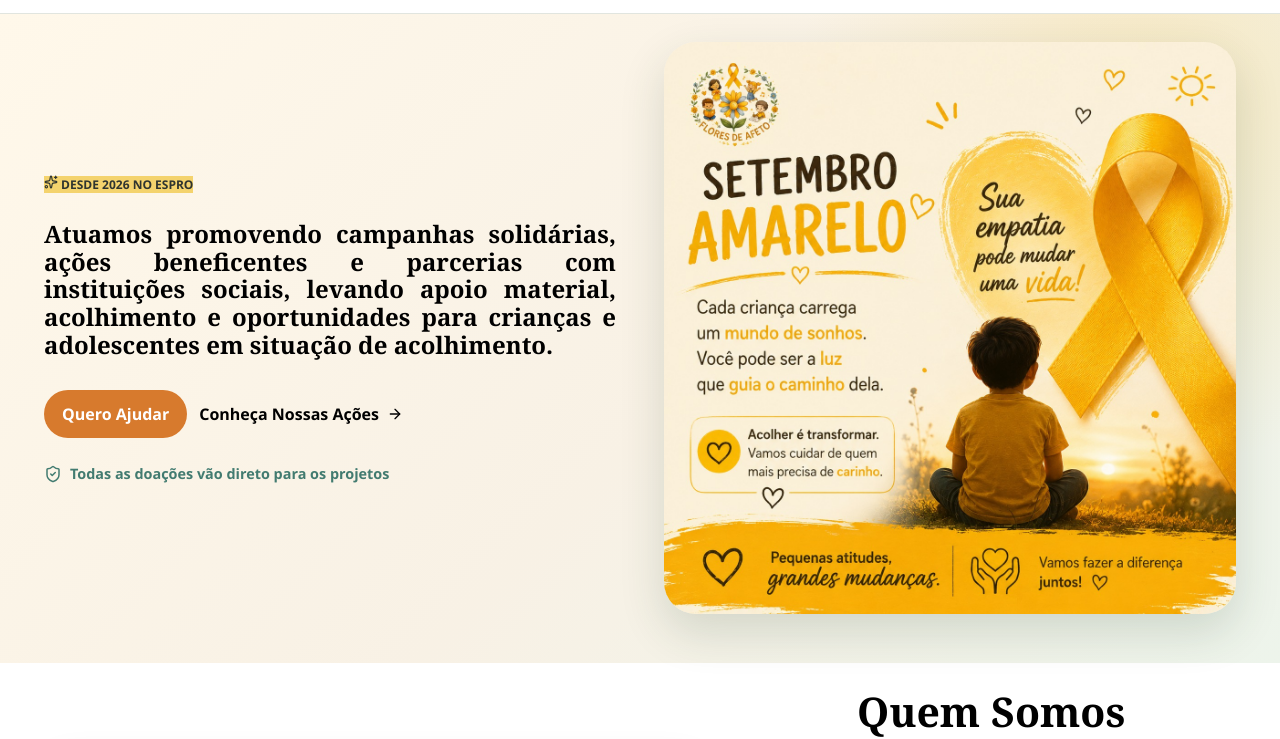
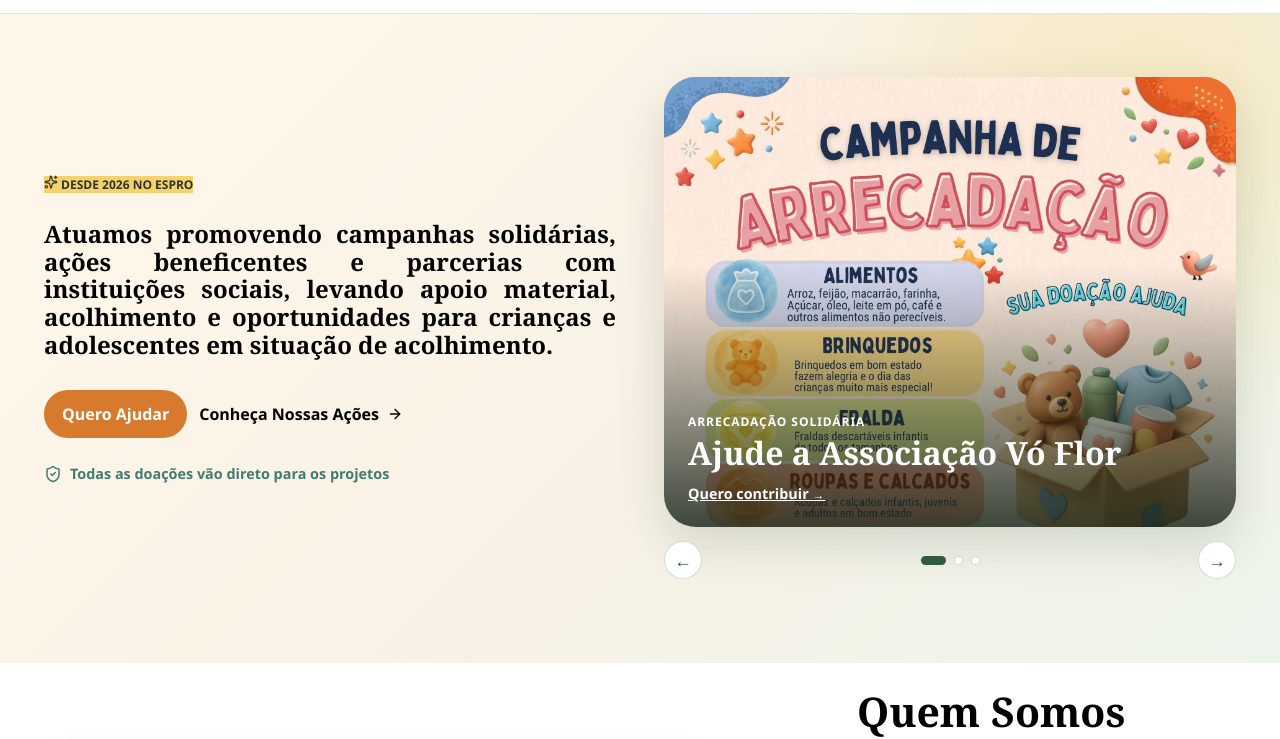
Before and after one commit to jonathandamasceno/floresdeafeto, a plain HTML site: page site/index.html in a window 1280 px wide. Shown: the part 61-800 px from the top of the page. Drawn offline with Linux system fonts and the light colour scheme.

Commit message:
add carrossel no inicio e bug no js

```diff
--- a/site/css/styles.css
+++ b/site/css/styles.css
@@ -153,9 +153,23 @@
   min-height: 480px;
   object-fit: cover;
 }
-.bg-hero-warm .absolute {
-  z-index: 2;
-}
+.bg-hero-warm .absolute { z-index: 2; }
+.hero-carousel-viewport { overflow: hidden; border-radius: 32px; box-shadow: var(--sombra-forte); background: #23452c; }
+.hero-carousel-track { display: flex; transition: transform .45s ease; }
+.hero-slide { position: relative; min-width: 100%; aspect-ratio: 1.27 / 1; overflow: hidden; }
+.hero-slide img { width: 100%; height: 100%; object-fit: contain; object-position: center; border-radius: 0; background: #f4eee3; }
+.hero-slide::after { position: absolute; inset: 42% 0 0; background: linear-gradient(transparent, rgba(20,35,24,.82)); content: ""; }
+.hero-slide-caption { position: absolute; right: 24px; bottom: 22px; left: 24px; z-index: 2; display: grid; gap: 4px; color: #fff; }
+.hero-slide-caption span { font-size: .75rem; font-weight: 800; letter-spacing: .08em; text-transform: uppercase; }
+.hero-slide-caption strong { font-family: Georgia, "Times New Roman", serif; font-size: clamp(1.3rem, 2.5vw, 2rem); line-height: 1.1; }
+.hero-slide-caption a { width: fit-content; margin-top: 8px; color: #fff; font-size: .9rem; font-weight: 800; text-decoration: underline; }
+.hero-carousel-controls { display: flex; align-items: center; justify-content: space-between; gap: 12px; margin-top: 14px; }
+.hero-carousel-button, .hero-carousel-dots button { border: 1px solid rgba(49,92,59,.22); background: #fff; color: var(--verde); }
+.hero-carousel-button { width: 38px; height: 38px; border-radius: 50%; font-size: 1.1rem; }
+.hero-carousel-button:hover, .hero-carousel-dots button:hover, .hero-carousel-dots button.is-active { background: var(--verde); color: #fff; }
+.hero-carousel-dots { display: flex; gap: 8px; }
+.hero-carousel-dots button { width: 9px; height: 9px; padding: 0; border-radius: 50%; }
+.hero-carousel-dots button.is-active { width: 25px; border-radius: 999px; }
 
 
 .section-pad {
--- a/site/index.html
+++ b/site/index.html
@@ -96,9 +96,45 @@
                 Todas as doações vão direto para os projetos
               </p>
             </div>
-            <div class="relative">
+            <div class="relative hero-carousel" aria-roledescription="carrossel" aria-label="Destaques das ações e da arrecadação">
+              <div class="hero-carousel-viewport">
+                <div class="hero-carousel-track">
+                  <article class="hero-slide is-active" aria-roledescription="slide" aria-label="1 de 3">
+                    <img src="imagens/arrecadacao-vo-flor.jpeg" alt="Arrecadação para a Associação Vó Flor" width="1408" height="1104">
+                    <div class="hero-slide-caption">
+                      <span>Arrecadação solidária</span>
+                      <strong>Ajude a Associação Vó Flor</strong>
+                      <a href="#parcerias">Quero contribuir <span aria-hidden="true">→</span></a>
+                    </div>
+                  </article>
+                  <article class="hero-slide" aria-roledescription="slide" aria-label="2 de 3" aria-hidden="true">
+                    <img src="imagens/aviso-setembro1.jpg" alt="Ação do Setembro Amarelo" width="1408" height="1104">
+                    <div class="hero-slide-caption">
+                      <span>Ações que acolhem</span>
+                      <strong>Presença, cuidado e escuta</strong>
+                    </div>
+                  </article>
+                  <article class="hero-slide" aria-roledescription="slide" aria-label="3 de 3" aria-hidden="true">
+                    <img src="imagens/dia-do-estudante.png" alt="Ação educativa da Flores de Afeto" width="1408" height="1104">
+                    <div class="hero-slide-caption">
+                      <span>Educação e oportunidades</span>
+                      <strong>Construindo novos caminhos</strong>
+                    </div>
+                  </article>
+                </div>
+              </div>
+              <div class="hero-carousel-controls">
+                <button type="button" class="hero-carousel-button hero-carousel-prev" aria-label="Slide anterior">←</button>
+                <div class="hero-carousel-dots" aria-label="Selecionar slide">
+                  <button type="button" class="is-active" aria-label="Ver slide 1" aria-current="true"></button>
+                  <button type="button" aria-label="Ver slide 2"></button>
+                  <button type="button" aria-label="Ver slide 3"></button>
+                </div>
+                <button type="button" class="hero-carousel-button hero-carousel-next" aria-label="Próximo slide">→</button>
+              </div>
               <div class="overflow-hidden rounded-4xl shadow-lift">
-                <img src="imagens/aviso-setembro1.jpg" alt="Ação do Setembro Amarelo" width="1408" height="1104" class="w-full object-cover">
+                <!-- imagem anterior substituida pelo carrossel -->
+
               </div>
               <div class="absolute -bottom-6 -left-4 hidden rounded-3xl bg-card p-5 shadow-lift sm:block">
                 <span class="flex items-center gap-3">
@@ -387,7 +423,7 @@
             oportunidades de desenvolvimento integral a crianças em situação de vulnerabilidade.
           </p>
             <div class="parcerias-actions flex flex-wrap justify-center items-center gap-3">
-              <a onclick="copiar(1, event)" class="btn-doe inline-flex items-center justify-center gap-2 whitespace-nowrap rounded-full font-bold cursor-pointer transition-all focus-visible:outline-none focus-visible:ring-2 focus-visible:ring-ring focus-visible:ring-offset-2 disabled:pointer-events-none disabled:opacity-50 bg-info text-accent-foreground shadow-warm hover:brightness-105 hover:-translate-y-0.5 h-13 px-8 text-base"><script src="script.js" defer></script>
+              <a onclick="copiar(1, event)" class="btn-doe inline-flex items-center justify-center gap-2 whitespace-nowrap rounded-full font-bold cursor-pointer transition-all focus-visible:outline-none focus-visible:ring-2 focus-visible:ring-ring focus-visible:ring-offset-2 disabled:pointer-events-none disabled:opacity-50 bg-info text-accent-foreground shadow-warm hover:brightness-105 hover:-translate-y-0.5 h-13 px-8 text-base">
                 Doar via Pix
               </a>
               <a onclick="copiar(2, event)" class="btn-doe inline-flex items-center justify-center gap-2 whitespace-nowrap rounded-full font-bold cursor-pointer transition-all focus-visible:outline-none focus-visible:ring-2 focus-visible:ring-ring focus-visible:ring-ring-offset-2 disabled:pointer-events-none disabled:opacity-50 bg-accent text-info-foreground shadow-soft hover:bg-info/90 h-13 px-8 text-base">
--- a/site/script.js
+++ b/site/script.js
@@ -1,4 +1,5 @@
-document.addEventListener("DOMContentLoaded", function () {
+if (typeof document !== "undefined") {
+  document.addEventListener("DOMContentLoaded", function () {
   const year = document.getElementById("year");
 
   if (year) {
@@ -22,7 +23,37 @@
     });
   });
 
-  // Destaque do menu conforme a seção.
+
+  // Carrossel de destaques no hero.
+  const carousel = document.querySelector(".hero-carousel");
+  if (carousel) {
+    const track = carousel.querySelector(".hero-carousel-track");
+    const slides = Array.from(carousel.querySelectorAll(".hero-slide"));
+    const dots = Array.from(carousel.querySelectorAll(".hero-carousel-dots button"));
+    let current = 0;
+    let timer;
+    function showSlide(index) {
+      current = (index + slides.length) % slides.length;
+      track.style.transform = `translateX(-${current * 100}%)`;
+      slides.forEach((slide, i) => slide.setAttribute("aria-hidden", String(i !== current)));
+      dots.forEach((dot, i) => {
+        dot.classList.toggle("is-active", i === current);
+        dot.toggleAttribute("aria-current", i === current);
+      });
+    }
+    function restart() {
+      clearInterval(timer);
+      timer = setInterval(() => showSlide(current + 1), 6000);
+    }
+    carousel.querySelector(".hero-carousel-prev").addEventListener("click", () => { showSlide(current - 1); restart(); });
+    carousel.querySelector(".hero-carousel-next").addEventListener("click", () => { showSlide(current + 1); restart(); });
+    dots.forEach((dot, i) => dot.addEventListener("click", () => { showSlide(i); restart(); }));
+    carousel.addEventListener("mouseenter", () => clearInterval(timer));
+    carousel.addEventListener("mouseleave", restart);
+    showSlide(0);
+    restart();
+  }
+
   const sections = document.querySelectorAll("main section[id]");
   const links = document.querySelectorAll("header nav a[href^='#']");
 
@@ -255,6 +286,8 @@
 });
 
 
+}
+
 /*Área pra contato exclusivo com a instituição vó flor (contato e pix)*/
 
 const dados = {
```
